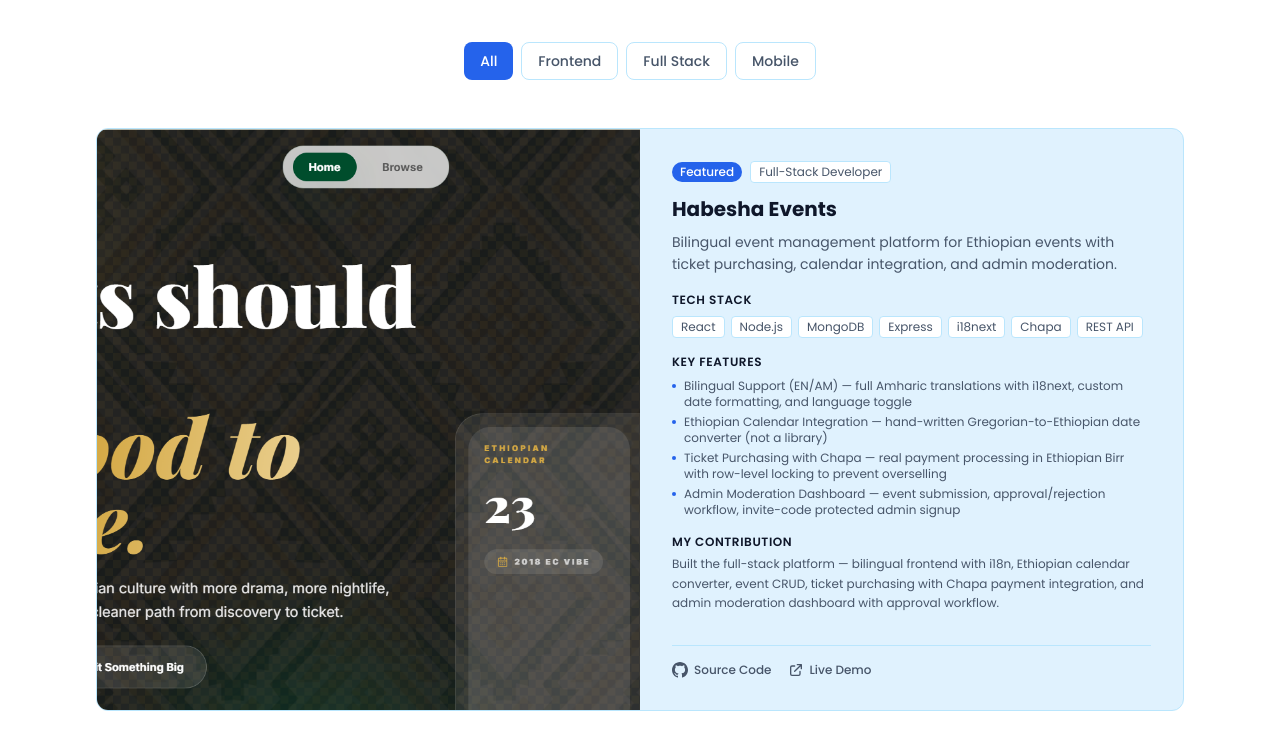
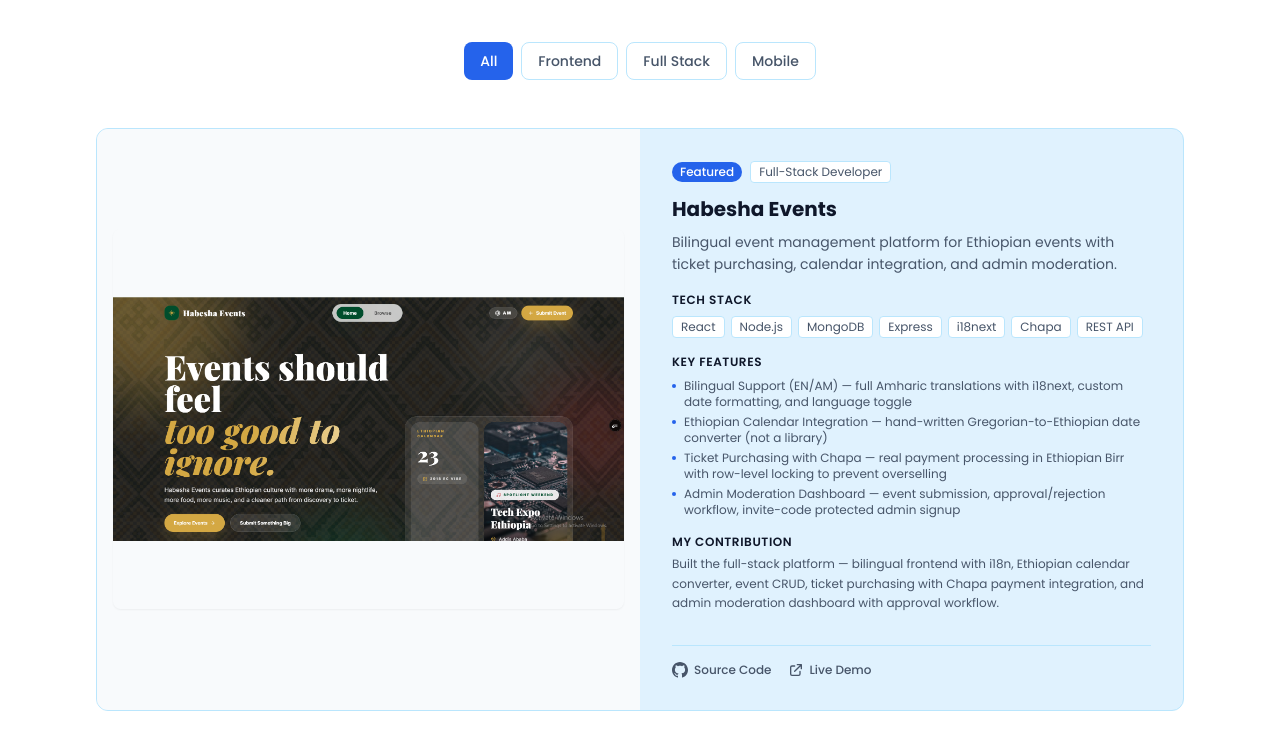
Before and after one commit to tsegayes332-cell/portfolio, a React (Create React App) app: page / in a window 1280 px wide. Shown: the part 2720-3461 px from the top of the page. Built offline with nearby package versions, Linux system fonts and the light colour scheme; the HTML template or start-up script is replaced by a standard one.

Commit message:
Fix project images to show fully using object-contain with padding

```diff
--- a/src/components/Projects.js
+++ b/src/components/Projects.js
@@ -151,12 +151,12 @@
                   href={project.demo || project.github}
                   target="_blank"
                   rel="noopener noreferrer"
-                  className="relative h-64 md:h-full bg-light-gray overflow-hidden block"
+                  className="relative min-h-[260px] md:min-h-[360px] h-full bg-slate-50 flex items-center justify-center p-3 sm:p-4 overflow-hidden block group"
                 >
                   <img
                     src={`${process.env.PUBLIC_URL || ''}${project.image}`}
                     alt={project.title}
-                    className="w-full h-full object-cover hover:scale-105 transition-transform duration-300"
+                    className="w-full h-full max-h-[380px] object-contain rounded-lg shadow-sm group-hover:scale-105 transition-transform duration-300"
                     onError={(e) => {
                       e.target.style.display = 'none';
                       if (e.target.nextSibling) {
```
